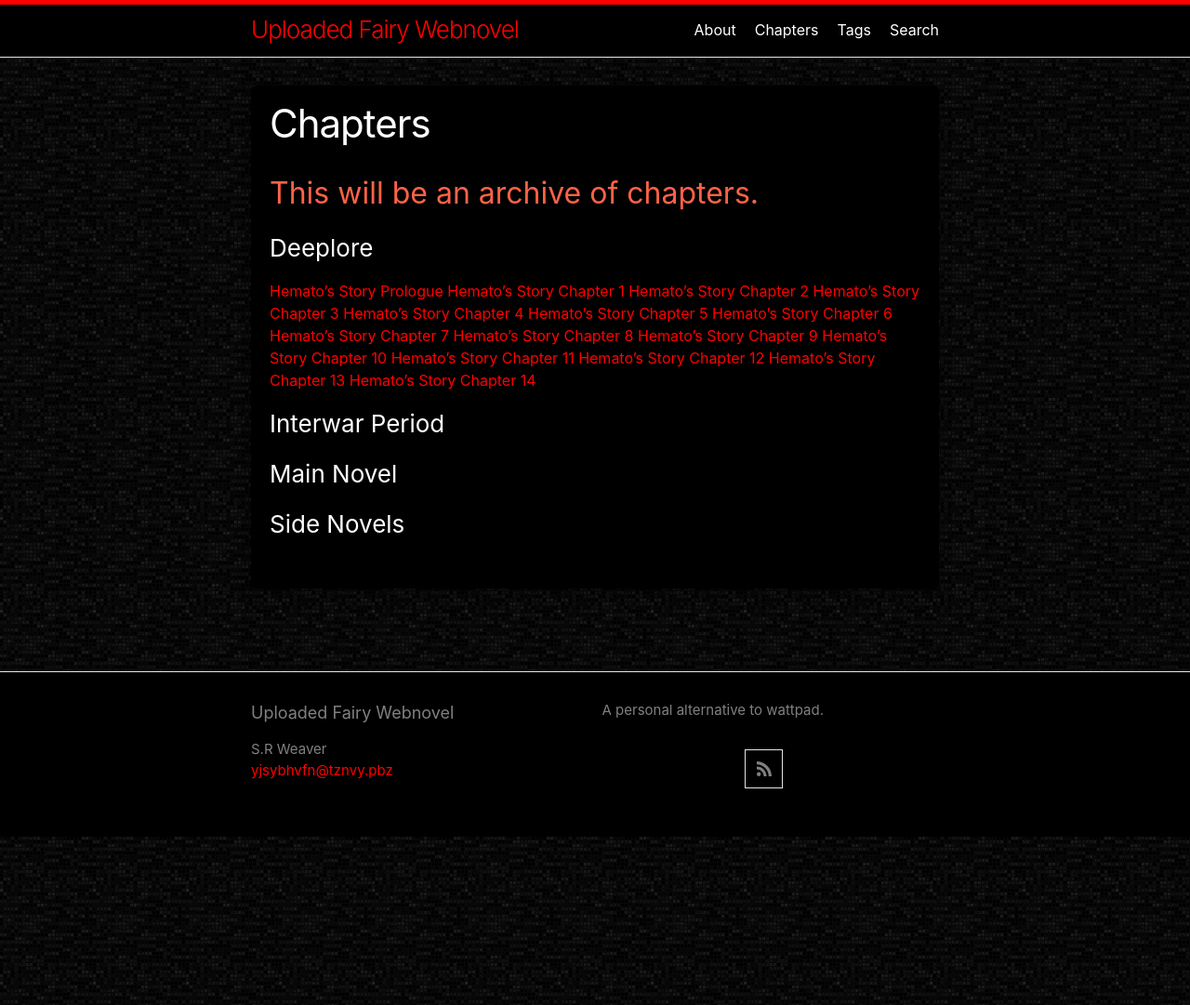
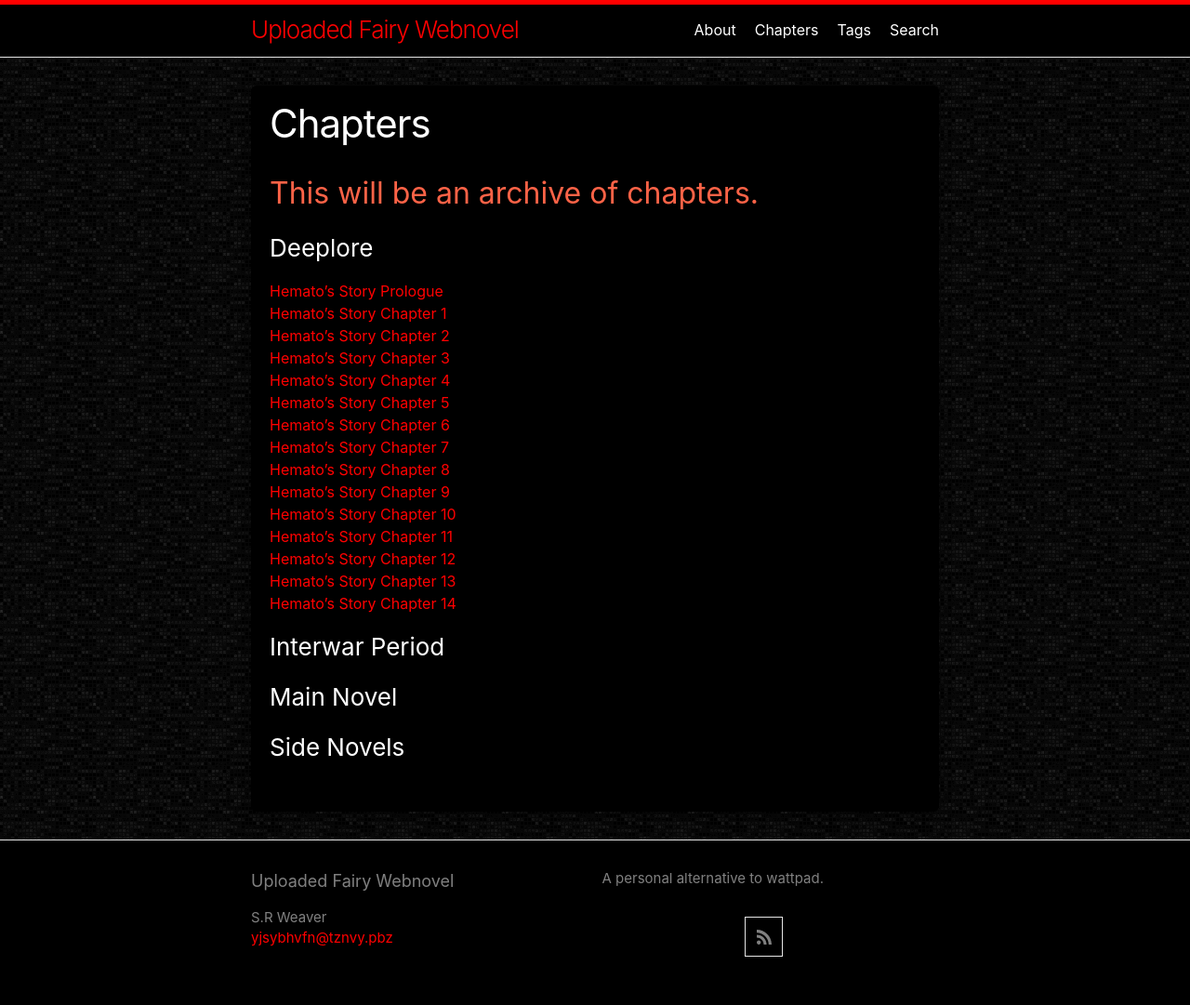
Before and after one commit to LWFlouisa/UploadedFairyOELN, a Jekyll site: the page built from archive.md, in a window 1280 px wide. Shown: the whole page at 93% size. Built offline with Jekyll 4.4.1, drawn with Linux system fonts in a browser that asks for light colours.

```diff
--- a/archive.md
+++ b/archive.md
@@ -5,21 +5,21 @@ layout: page
 ## This will be an archive of chapters.
 
 ### Deeplore
-[Hemato's Story Prologue](https://lwflouisa.github.io/UploadedFairyOELN/2022/11/29/prologue.html)
-[Hemato's Story Chapter 1](https://lwflouisa.github.io/UploadedFairyOELN/2022/11/29/chapter1.html)
-[Hemato's Story Chapter 2](https://lwflouisa.github.io/UploadedFairyOELN/2022/11/29/chapter2.html)
-[Hemato's Story Chapter 3](https://lwflouisa.github.io/UploadedFairyOELN/2022/11/29/chapter3.html)
-[Hemato's Story Chapter 4](https://lwflouisa.github.io/UploadedFairyOELN/2022/11/29/chapter4.html)
-[Hemato's Story Chapter 5](https://lwflouisa.github.io/UploadedFairyOELN/2022/11/29/chapter5.html)
-[Hemato's Story Chapter 6](https://lwflouisa.github.io/UploadedFairyOELN/2022/11/29/chapter6.html)
-[Hemato's Story Chapter 7](https://lwflouisa.github.io/UploadedFairyOELN/2022/11/29/chapter7.html)
-[Hemato's Story Chapter 8](https://lwflouisa.github.io/UploadedFairyOELN/2022/11/29/chapter8.html)
-[Hemato's Story Chapter 9](https://lwflouisa.github.io/UploadedFairyOELN/2022/11/29/chapter9.html)
-[Hemato's Story Chapter 10](https://lwflouisa.github.io/UploadedFairyOELN/2022/11/29/chapter10.html)
-[Hemato's Story Chapter 11](https://lwflouisa.github.io/UploadedFairyOELN/2022/11/29/chapter11.html)
-[Hemato's Story Chapter 12](https://lwflouisa.github.io/UploadedFairyOELN/2022/11/29/chapter12.html)
-[Hemato's Story Chapter 13](https://lwflouisa.github.io/UploadedFairyOELN/2022/11/29/chapter13.html)
-[Hemato's Story Chapter 14](https://lwflouisa.github.io/UploadedFairyOELN/2022/12/01/chapter14_hematofinal.html)
+[Hemato's Story Prologue](https://lwflouisa.github.io/UploadedFairyOELN/2022/11/29/prologue.html)<br />
+[Hemato's Story Chapter 1](https://lwflouisa.github.io/UploadedFairyOELN/2022/11/29/chapter1.html)<br />
+[Hemato's Story Chapter 2](https://lwflouisa.github.io/UploadedFairyOELN/2022/11/29/chapter2.html)<br />
+[Hemato's Story Chapter 3](https://lwflouisa.github.io/UploadedFairyOELN/2022/11/29/chapter3.html)<br />
+[Hemato's Story Chapter 4](https://lwflouisa.github.io/UploadedFairyOELN/2022/11/29/chapter4.html)<br />
+[Hemato's Story Chapter 5](https://lwflouisa.github.io/UploadedFairyOELN/2022/11/29/chapter5.html)<br />
+[Hemato's Story Chapter 6](https://lwflouisa.github.io/UploadedFairyOELN/2022/11/29/chapter6.html)<br />
+[Hemato's Story Chapter 7](https://lwflouisa.github.io/UploadedFairyOELN/2022/11/29/chapter7.html)<br />
+[Hemato's Story Chapter 8](https://lwflouisa.github.io/UploadedFairyOELN/2022/11/29/chapter8.html)<br />
+[Hemato's Story Chapter 9](https://lwflouisa.github.io/UploadedFairyOELN/2022/11/29/chapter9.html)<br />
+[Hemato's Story Chapter 10](https://lwflouisa.github.io/UploadedFairyOELN/2022/11/29/chapter10.html)<br />
+[Hemato's Story Chapter 11](https://lwflouisa.github.io/UploadedFairyOELN/2022/11/29/chapter11.html)<br />
+[Hemato's Story Chapter 12](https://lwflouisa.github.io/UploadedFairyOELN/2022/11/29/chapter12.html)<br />
+[Hemato's Story Chapter 13](https://lwflouisa.github.io/UploadedFairyOELN/2022/11/29/chapter13.html)<br />
+[Hemato's Story Chapter 14](https://lwflouisa.github.io/UploadedFairyOELN/2022/12/01/chapter14_hematofinal.html)<br />
 
 ### Interwar Period
 ### Main Novel
```
